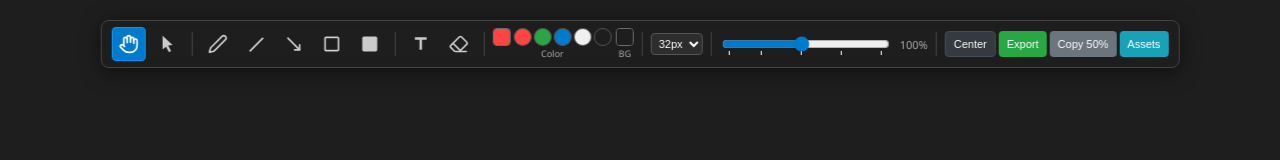
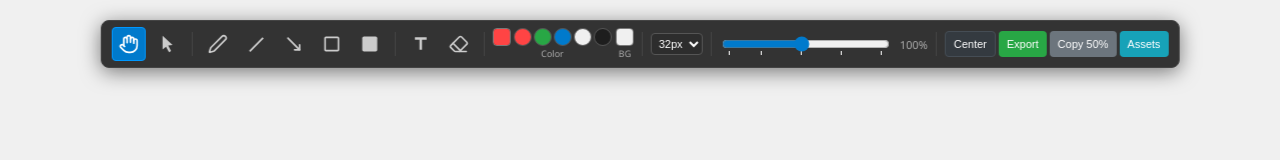
Before and after one commit to joonakeskitalo/infinite-canvas, a plain HTML site: page index.html in a window 1280 px wide. Drawn offline with Linux system fonts and the light colour scheme.

Commit message:
feat: use light color background by default

```diff
--- a/index.html
+++ b/index.html
@@ -279,7 +279,7 @@
       }
     </style>
   </head>
-  <body style="background-color: #1e1e1e">
+  <body style="background-color: #f0f0f0">
     <div id="toolbar">
       <button
         class="tool-btn active"
@@ -469,7 +469,7 @@
         <span>Color</span>
       </div>
       <div class="color-picker-wrapper" title="Background Workspace Color">
-        <input type="color" id="bg-color-picker" value="#1e1e1e" />
+        <input type="color" id="bg-color-picker" value="#f0f0f0" />
         <span>BG</span>
       </div>
 
@@ -622,7 +622,7 @@
       let currentTool = "pan";
       let preSpaceTool = null;
       let drawColor = "#ff4444";
-      let bgColor = "#1e1e1e";
+      let bgColor = "#f0f0f0";
       let currentFontSize = 32;
       let transform = { x: 0, y: 0, zoom: 1 };
 
```
